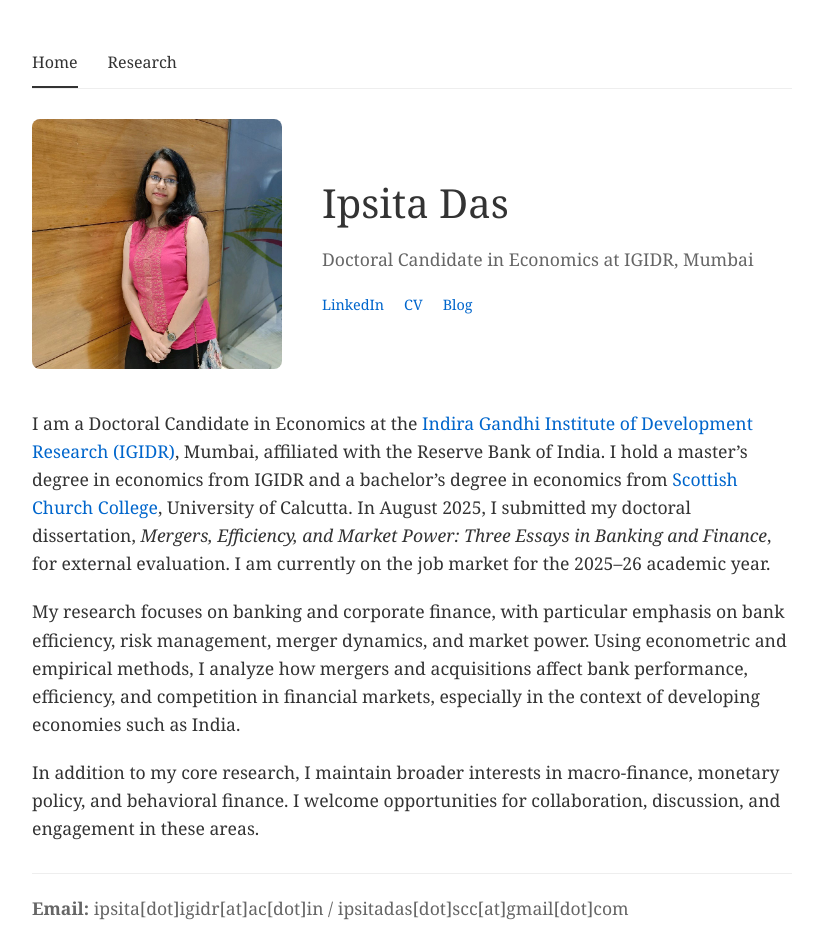
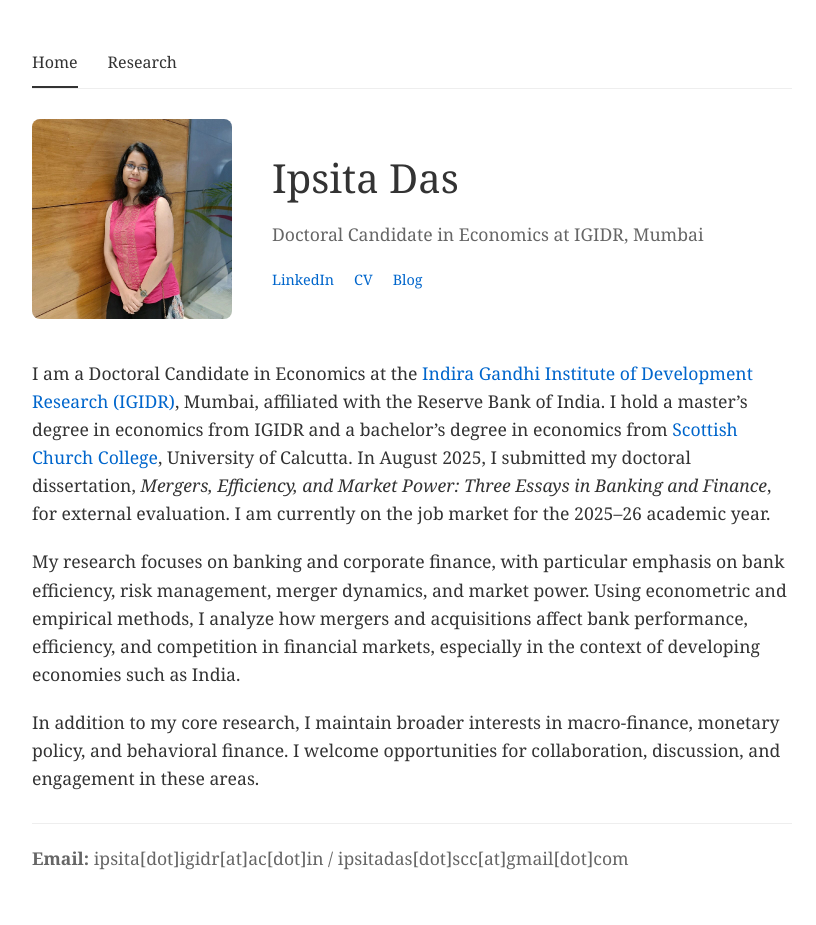
Before and after one commit to ipsitadas97/ipsitadas97.github.io, a plain HTML site: page index.html in a window 1280 px wide. Shown: the whole page, without its empty margins (228-1044 px from the left). Drawn offline with Linux system fonts and the light colour scheme.

Commit message:
Update index.html

```diff
--- a/index.html
+++ b/index.html
@@ -64,8 +64,8 @@
         }
 
         .profile-photo {
-           width: 250px;  /* Increased from 150px */
-            height: 250px; /* Increased from 150px */
+           width: 200px;  /* Increased from 150px */
+            height: 200px; /* Increased from 150px */
             border-radius: 8px;
             object-fit: cover;
         }
```
